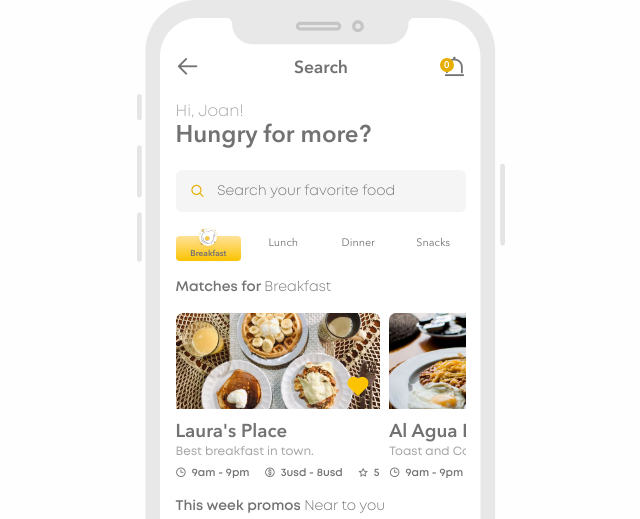
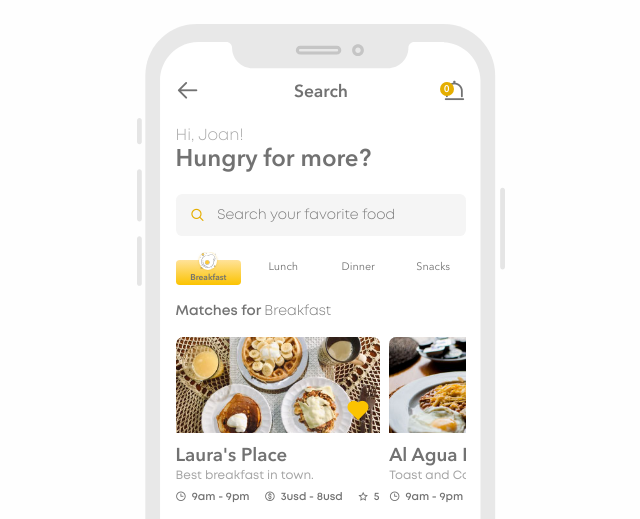
Before and after one commit to joderwise/food-finder, a plain HTML site: page index.html in a window 1280 px wide. Shown: the top 519 px of the page, without its empty margins (319-959 px from the left). Drawn offline with Linux system fonts and the light colour scheme; files whose address does not match are found by name.

Commit message:
ajuste de margen body

```diff
--- a/index.html
+++ b/index.html
@@ -320,6 +320,6 @@
             document.getElementById('main').classList.remove('frame__mask--isHide');
             document.getElementById('loader').classList.remove('frame__mask--isShow');
             document.getElementById('loader').classList.add('frame__mask--isHide');
-         }, 4000);
+         }, 3500);
     </script>
 </html>
--- a/sass/base/reset/reset.scss
+++ b/sass/base/reset/reset.scss
@@ -23,6 +23,7 @@ body
 	line-height: $font__base;
 	background-color: $white-fe;
 	width: 100%;
+	padding-top: 2em;
 	// height: 100vh;
     overflow: hidden;
 	@include prefix((
```
Also changed, not shown: css/styles.css, 1 other file.
